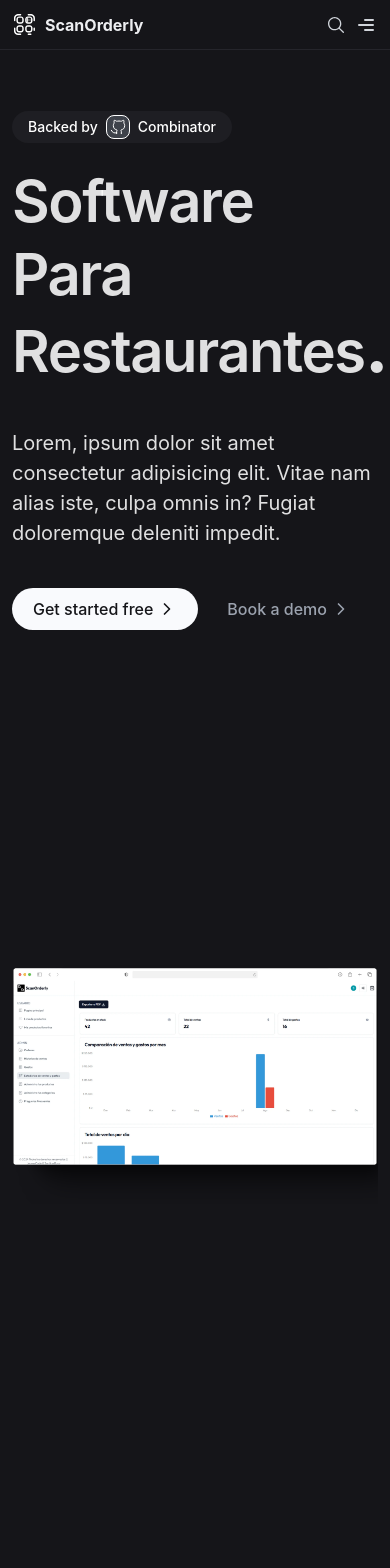
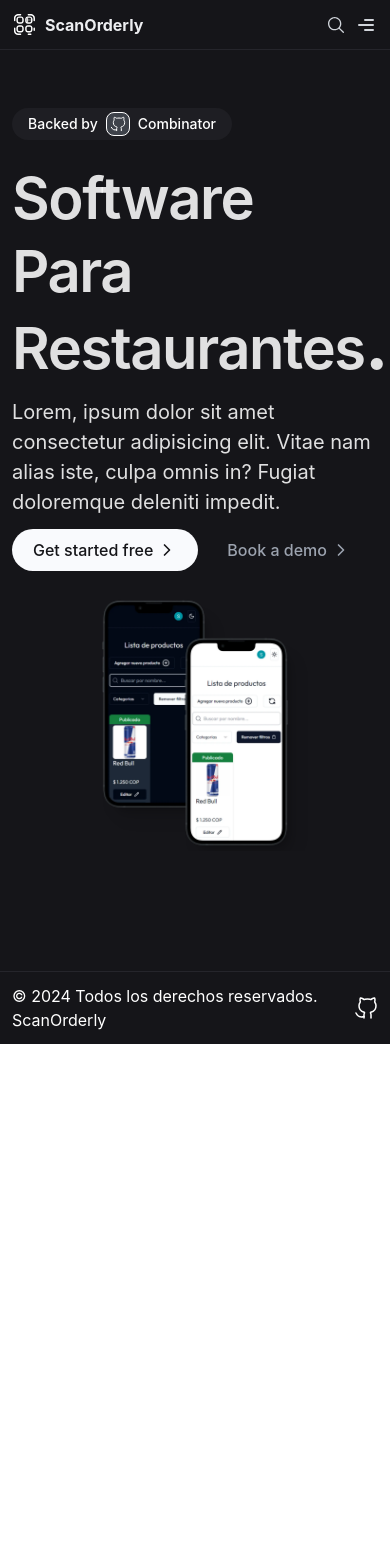
Before and after one commit to Srossiprieto/ScanOrderly, a React (Vite) app: page / in a window 390 px wide. Shown: the top 1568 px of the page. After the commit the page ends 1044 px from the top, so only its background shows below. Built offline with nearby package versions, Linux system fonts and the light colour scheme.

Commit message:
feat: styles img-desktop-responsive

```diff
--- a/src/components/Navbar/OpenComponents/CardNav.tsx
+++ b/src/components/Navbar/OpenComponents/CardNav.tsx
@@ -30,7 +30,7 @@ function CardNav({ text }: CardNavProps) {
           <ChevronUp className="pt-1 w-4 h-4 transition-opacity duration-200 opacity-0 group-hover:opacity-100 absolute top-0 left-0" />
         </div>
       </button>
-      <div className="absolute z-50 left-[-10px] top-full w-[300px] pointer-events-none opacity-0 origin-top-left duration-200 transform group-hover:pointer-events-auto group-hover:visible group-hover:opacity-100 group-hover:transform-none border border-[#25252B] card rounded-md shadow-lg bg-[rgb(21 21 25 / 82%)] ">
+      <div className="absolute z-50 left-[-10px] top-full w-[300px] pointer-events-none opacity-0 origin-top-left duration-200 transform group-hover:pointer-events-auto group-hover:visible group-hover:opacity-100 group-hover:transform-none border border-[#25252B] bg-gray-black rounded-md shadow-lg bg-[rgb(21 21 25 / 82%)] ">
         <ListNavLinks  links={navLinks} />
       </div>
     </div>
--- a/src/components/SoftwareCardHome/SoftwareCardHome.tsx
+++ b/src/components/SoftwareCardHome/SoftwareCardHome.tsx
@@ -1,10 +1,14 @@
-import ScanOrderlyWhite from '../../assets/ScanOrderlyWhite.webp'
 
+// import ScanOrderlyWhite from '../../assets/ScanOrderlyWhite.webp'
+import Desktop from '../../assets/Desktop.svg'
+import PhonesImg from '../../assets/PhonesImg.webp'
 
 function SoftwareCardHome() {
   return (
-    <div className='flex p-3 flex-col min-h-dvh max-w-screen-xl mx-auto items-start justify-center text-left md:items-center md:text-center'>
-        <img src={ScanOrderlyWhite}alt="Imagen Software" />
+    <div className='flex p-3 items-start mt-3'>
+        {/* <img src={ScanOrderlyWhite}alt="Imagen Software" /> */}
+        <img className='hidden md:flex'src={Desktop} alt="Desktop Image" />
+        <img className='flex md:hidden' src={PhonesImg} alt="Phones Image" />
     </div>
   )
 }
--- a/src/pages/home/Home.tsx
+++ b/src/pages/home/Home.tsx
@@ -9,7 +9,7 @@ function Home() {
       <div className="flex mt-24 p-3 flex-col min-h-[65dvh] max-w-screen-lg mx-auto items-start justify-center text-left md:items-center md:text-center">
         <div className="flex-col max-w-[1200px] w-full items-start md:items-center">
           <ButtonHomeUi text="Backed by" href="https://github.com/Srossiprieto/ScanOrderly"/>
-          <div className="flex flex-col gap-10 justify-between">
+          <div className="gap-3 flex flex-col sm:gap-10 justify-between">
             <h1 className="text-[58px] mt-4 font-semibold max-w-[800px] mx-0 md:mx-auto md:text-7xl tracking-tight leading-tight">
               Software Para Restaurantes
               <span className="font-bold text-7xl">.</span>
@@ -25,8 +25,8 @@ function Home() {
             </div>
           </div>
         </div>
+        <SoftwareCardHome></SoftwareCardHome>
       </div>
-      <SoftwareCardHome></SoftwareCardHome>
     </>
   );
 }
--- a/src/styles/index.css
+++ b/src/styles/index.css
@@ -17,13 +17,6 @@
   --hover-gray: #4a4a4a38;
   --hover-gray-light: #6a6a6a38; /* Nuevo color de hover más luminoso */
 
-  .card {
-    backdrop-filter: blur(4px) saturate(180%);
-    -webkit-backdrop-filter: blur(4px) saturate(180%);
-    background-color: rgba(0, 0, 0, 0.937);
-    border-radius: 12px;
-    border: 1px solid rgba(192, 192, 192, 0.125);
-  }
 
   .bg-gray-black {
     --tw-bg-opacity: 1;
```
Also changed, not shown: src/assets/Desktop.svg (added), src/assets/PhonesImg.webp (added).
